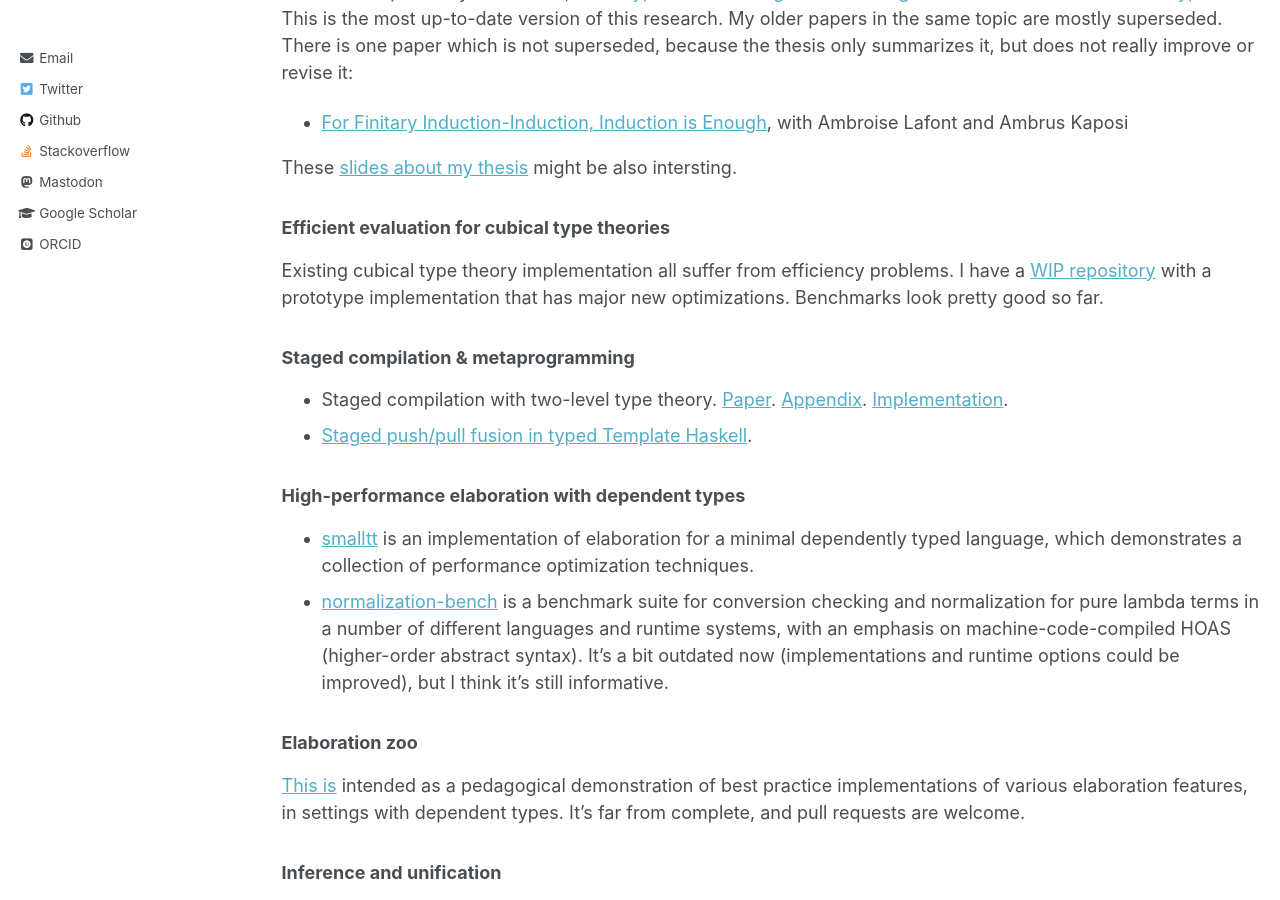
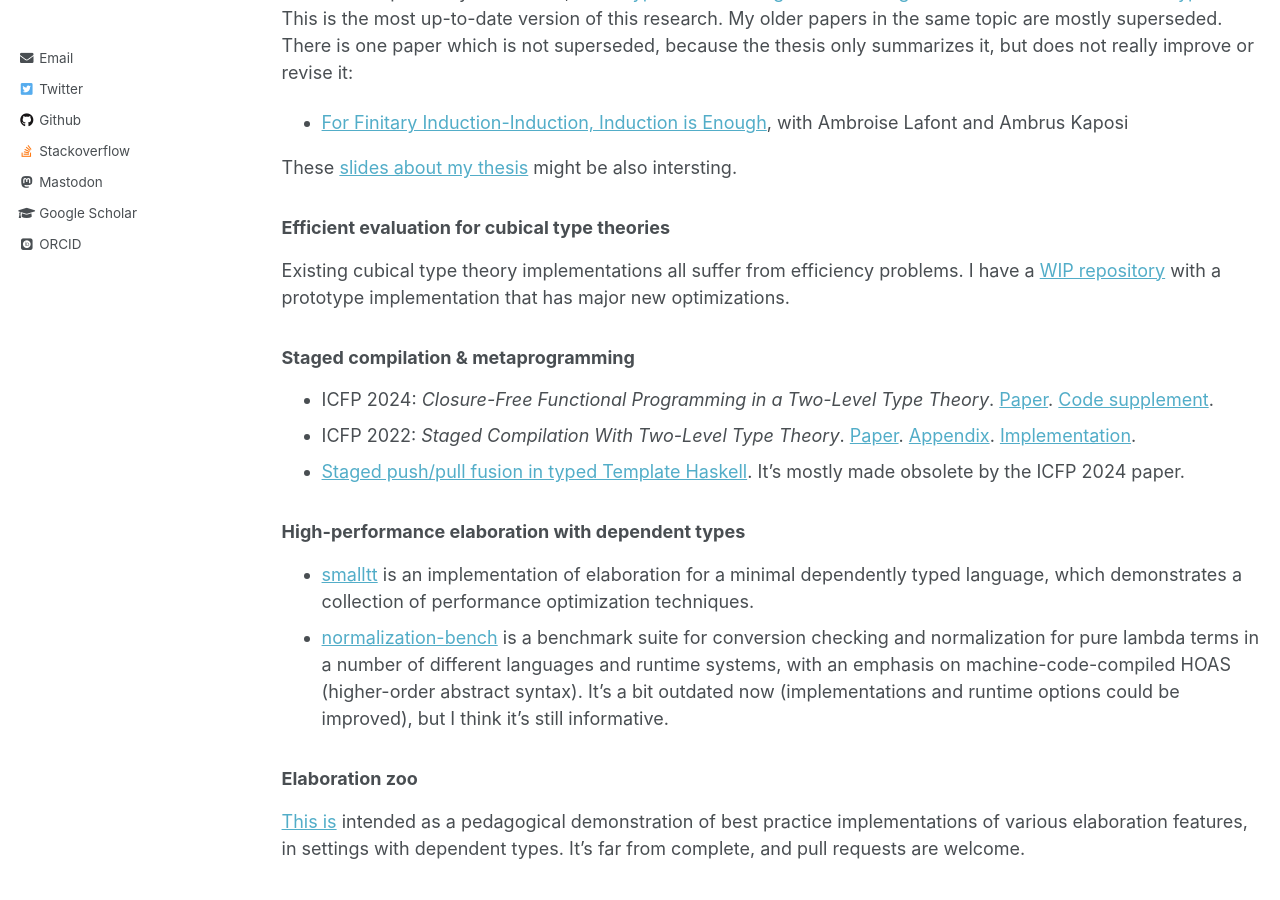
Before and after one commit to AndrasKovacs/AndrasKovacs.github.io, a Jekyll site: the page built from research-and-projects.md, in a window 1280 px wide and 900 px high, scrolled down 316 px. Built offline with Jekyll 4.4.1, drawn with Linux system fonts in a browser that asks for light colours; some web fonts are replaced.

Commit message:
paper updates

```diff
--- a/research-and-projects.md
+++ b/research-and-projects.md
@@ -23,17 +23,15 @@ These [slides about my thesis](pdfs/wg6stockholm.pdf) might be also intersting.
 
 ### Efficient evaluation for cubical type theories
 
-Existing cubical type theory implementation all suffer from efficiency problems.
+Existing cubical type theory implementations all suffer from efficiency problems.
 I have a [WIP repository](https://github.com/AndrasKovacs/cubeval) with a
-prototype implementation that has major new optimizations. Benchmarks look
-pretty good so far.
-
+prototype implementation that has major new optimizations.
 
 ### Staged compilation & metaprogramming
 
-- Staged compilation with two-level type
-  theory. [Paper](pdfs/2ltt.pdf). [Appendix](pdfs/2ltt_appendix.pdf). [Implementation](https://github.com/AndrasKovacs/staged).
-- [Staged push/pull fusion in typed Template Haskell](https://github.com/AndrasKovacs/staged-fusion).
+- ICFP 2024: *Closure-Free Functional Programming in a Two-Level Type Theory*. [Paper](pdfs/2ltt_icfp24.pdf). [Code supplement](pdfs/2ltt_icfp24.pdf).
+- ICFP 2022: *Staged Compilation With Two-Level Type Theory*. [Paper](pdfs/2ltt.pdf). [Appendix](pdfs/2ltt_appendix.pdf). [Implementation](https://github.com/AndrasKovacs/staged).
+- [Staged push/pull fusion in typed Template Haskell](https://github.com/AndrasKovacs/staged-fusion). It's mostly made obsolete by the ICFP 2024 paper.
 
 ### High-performance elaboration with dependent types
 
```
Also changed, not shown: _pages/about.md (+1 -0 lines), publications.md (+3 -3 lines), 1 other file.
